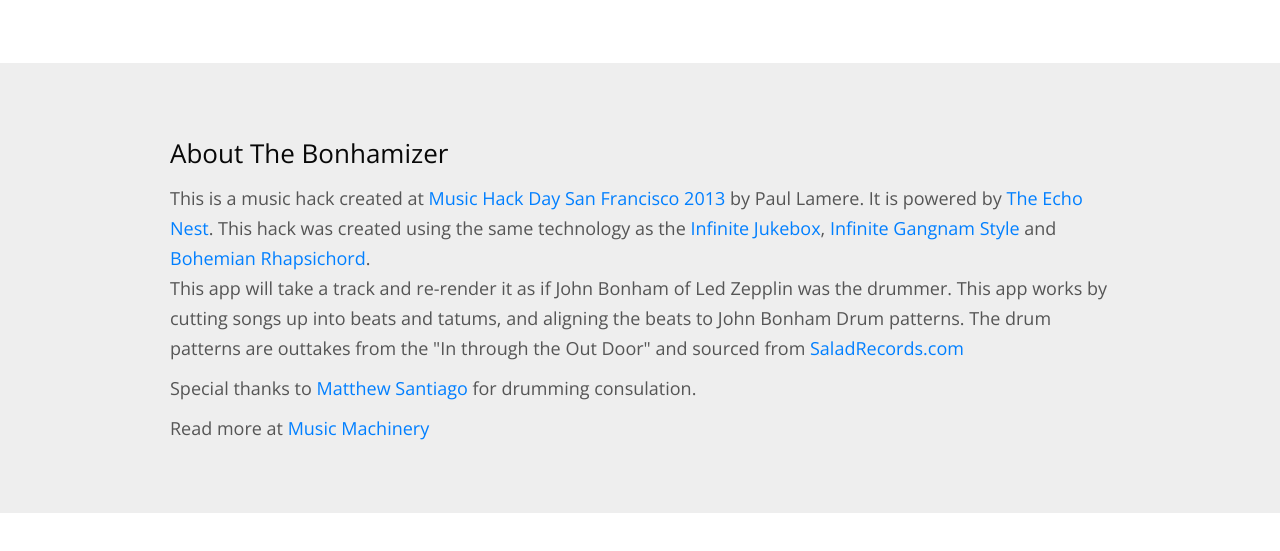
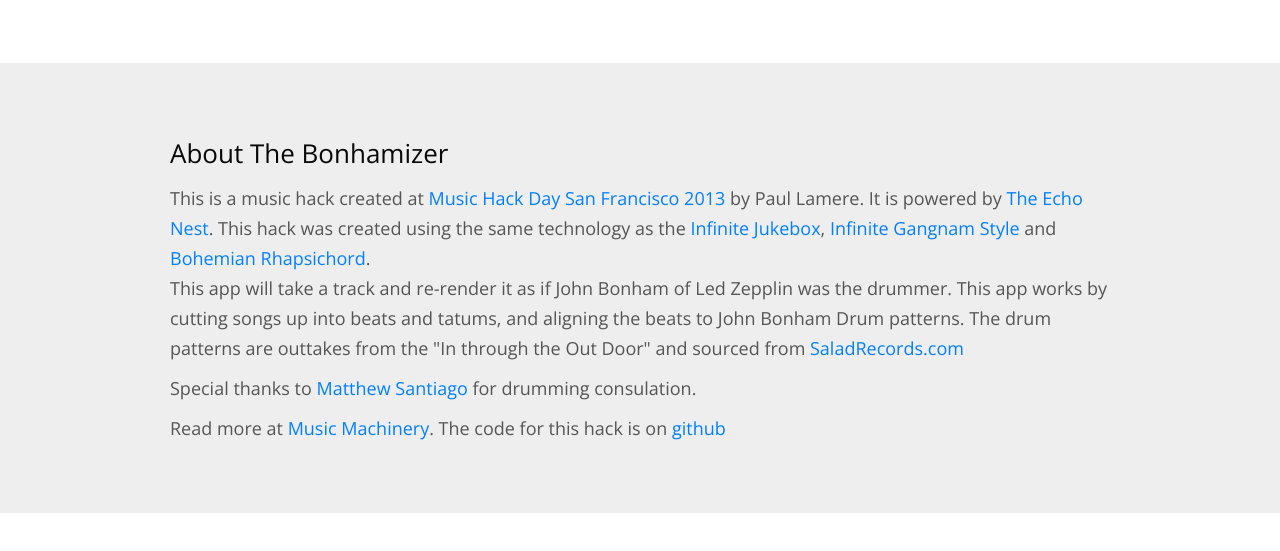
Before and after one commit to echonest/bonhamizer, a plain HTML site: page about.html in a window 1280 px wide. Shown: the part 61-612 px from the top of the page. Drawn offline with nearby package versions, Linux system fonts and the light colour scheme.

Commit message:
Added link to source

```diff
--- a/about.html
+++ b/about.html
@@ -51,7 +51,8 @@
         Special thanks to <a href="https://twitter.com/matthewsantiago">Matthew Santiago</a> for drumming consulation.
 
         <p>
-        Read more at <a href="http://musicmachinery.com">Music Machinery</a>
+        Read more at <a href="http://musicmachinery.com">Music Machinery</a>. The code for this hack is on <a
+        href="https://github.com/echonest/bonhamizer">github</a>
   </div>
 </div>
 </body>
```
